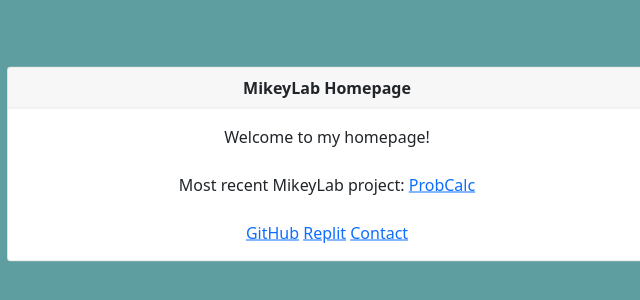
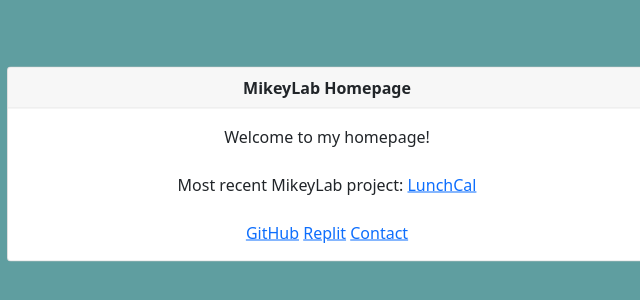
Before and after one commit to hieyou1/mikeylab-homepage, a plain HTML site: page index.html in a window 1280 px wide. Shown: the part 236-536 px from the top of the page, 313-953 px from the left. Drawn offline with nearby package versions, Linux system fonts and the light colour scheme.

Commit message:
Update recent project

```diff
--- a/index.html
+++ b/index.html
@@ -43,7 +43,7 @@
         <div id="card-body" class="card-body" style="height: min-content;">
             <div>Welcome to my homepage!</div>
             <br />
-            Most recent MikeyLab project: <a href="https://probcalc.mikeylab.com">ProbCalc</a>
+            Most recent MikeyLab project: <a href="https://lunchcal.mikeylab.com">LunchCal</a>
             <br />
             <br />
             <a href="https://github.com/hieyou1">GitHub</a>
```
